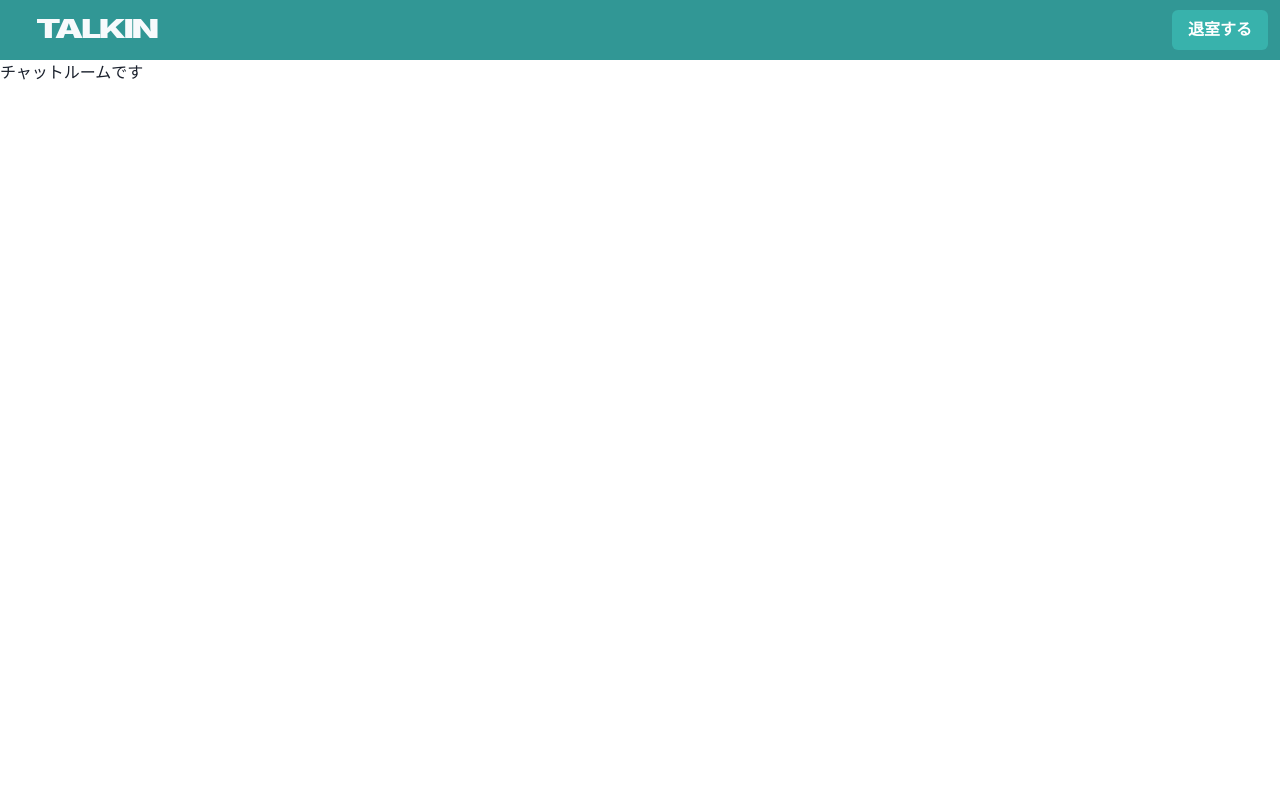
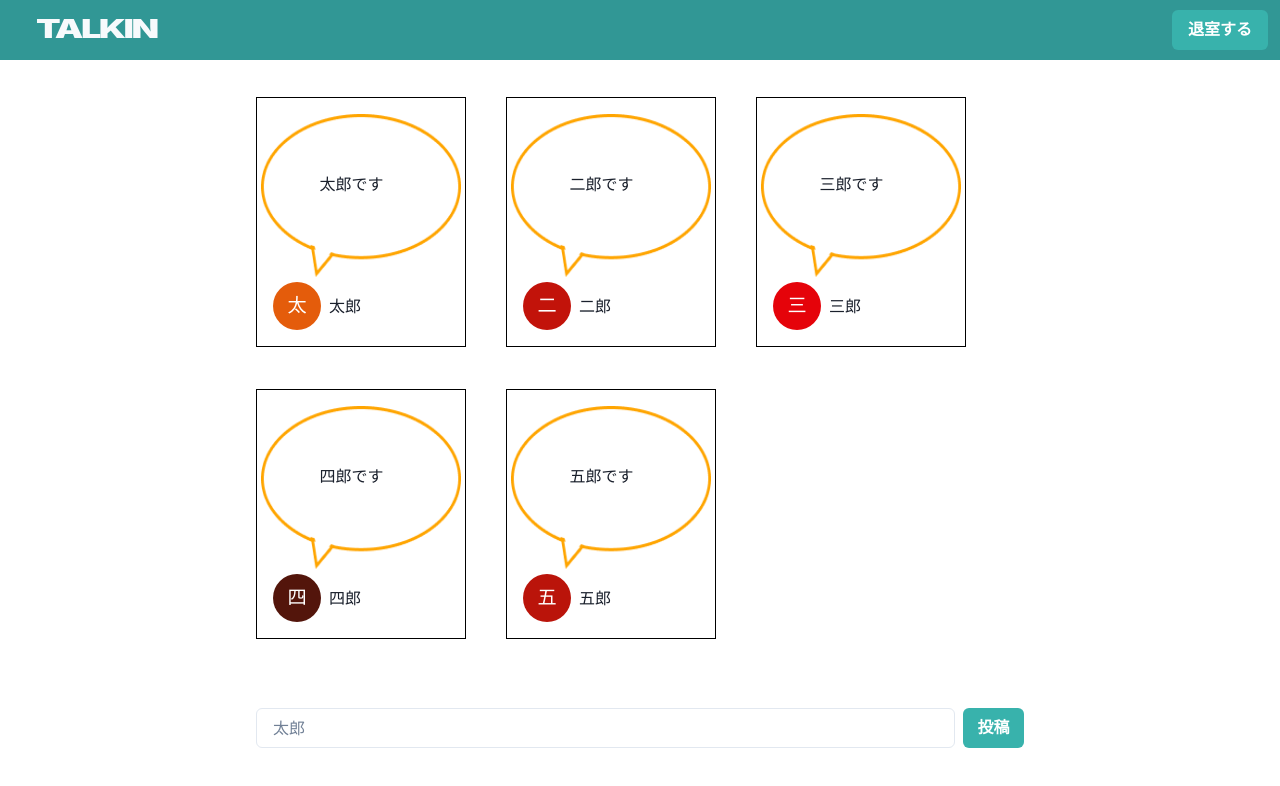
Before and after one commit to hattoriryuki/talkin, a React (Create React App) app: page /chatroom in a window 1280 px wide. Shown: the top 786 px of the page. Built offline with nearby package versions, Linux system fonts and the light colour scheme; the HTML template or start-up script is replaced by a standard one.

Commit message:
feat: チャットルームの雛形を作成

```diff
--- a/src/components/molucules/PrimaryInput.tsx
+++ b/src/components/molucules/PrimaryInput.tsx
@@ -12,8 +12,8 @@ export const PrimaryInput: FC<Props> = memo((props) => {
 
   return (
     <Stack
-      direction={{ base: "row", md: "column" }}
-      align={{ base: "center", md: "end" }}
+      direction="row"
+      align="center"
       justify="center"
       w="100%"
     >
--- a/src/components/pages/ChatRoom.tsx
+++ b/src/components/pages/ChatRoom.tsx
@@ -1,7 +1,61 @@
-import { FC, memo } from "react";
+import { FC, memo, useCallback } from "react";
+import { Box, Flex, Stack } from "@chakra-ui/react";
+
+import { UserWindow } from "../organisms/UserWindow";
+import { PrimaryInput } from "../molucules/PrimaryInput";
+import { userProfile } from "../../types/userProfile";
 
 export const ChatRoom: FC = memo(() => {
+  const users: userProfile[] = [
+    {
+      name: "太郎",
+      text: "太郎です"
+    },
+    {
+      name: "二郎",
+      text: "二郎です"
+    },
+    {
+      name: "三郎",
+      text: "三郎です"
+    },
+    {
+      name: "四郎",
+      text: "四郎です"
+    },
+    {
+      name: "五郎",
+      text: "五郎です"
+    }
+  ];
+
+  const onClickPost = useCallback(() => console.log("post!!"), []);
+
   return (
-      <p>チャットルームです</p>
+    <Box h="calc(100vh - 80px)">
+      <Stack
+        direction="row"
+        align="center"
+        maxW={{ base: "none", md: "800px" }}
+        wrap="wrap"
+        mx="auto"
+        mt={5}
+        h="80%"
+      >
+        <UserWindow users={users} />
+      </Stack>
+      <Flex
+        direction="column"
+        w={{ base: "90%", md: "60%" }}
+        h="20%"
+        mx="auto"
+        justify="center"
+      >
+        <PrimaryInput
+          onClick={onClickPost}
+          buttonLabel="投稿"
+        />
+      </Flex>
+    </Box>
   );
 });
--- a/src/components/pages/Top.tsx
+++ b/src/components/pages/Top.tsx
@@ -70,11 +70,12 @@ export const Top: FC<Props> = memo((props) => {
           align="end"
           h="100%"
           px={4}
+          mr={{ base: "0", md: "10" }}
         >
           <Text fontWeight="bold" w={{ base: "100%", md: "50%" }}>
             チャットで使用する名前を入力してください
           </Text>
-          <Box w={{ base: "100%", md: "50%" }}>
+          <Box w={{ base: "100%", md: "50%" }} >
             <PrimaryInput
               onClick={onClickChatRoom}
               buttonLabel="はじめる"
```
Also changed, not shown: src/components/organisms/UserWindow.tsx (renamed from src/components/molucules/UserWindow.tsx).
